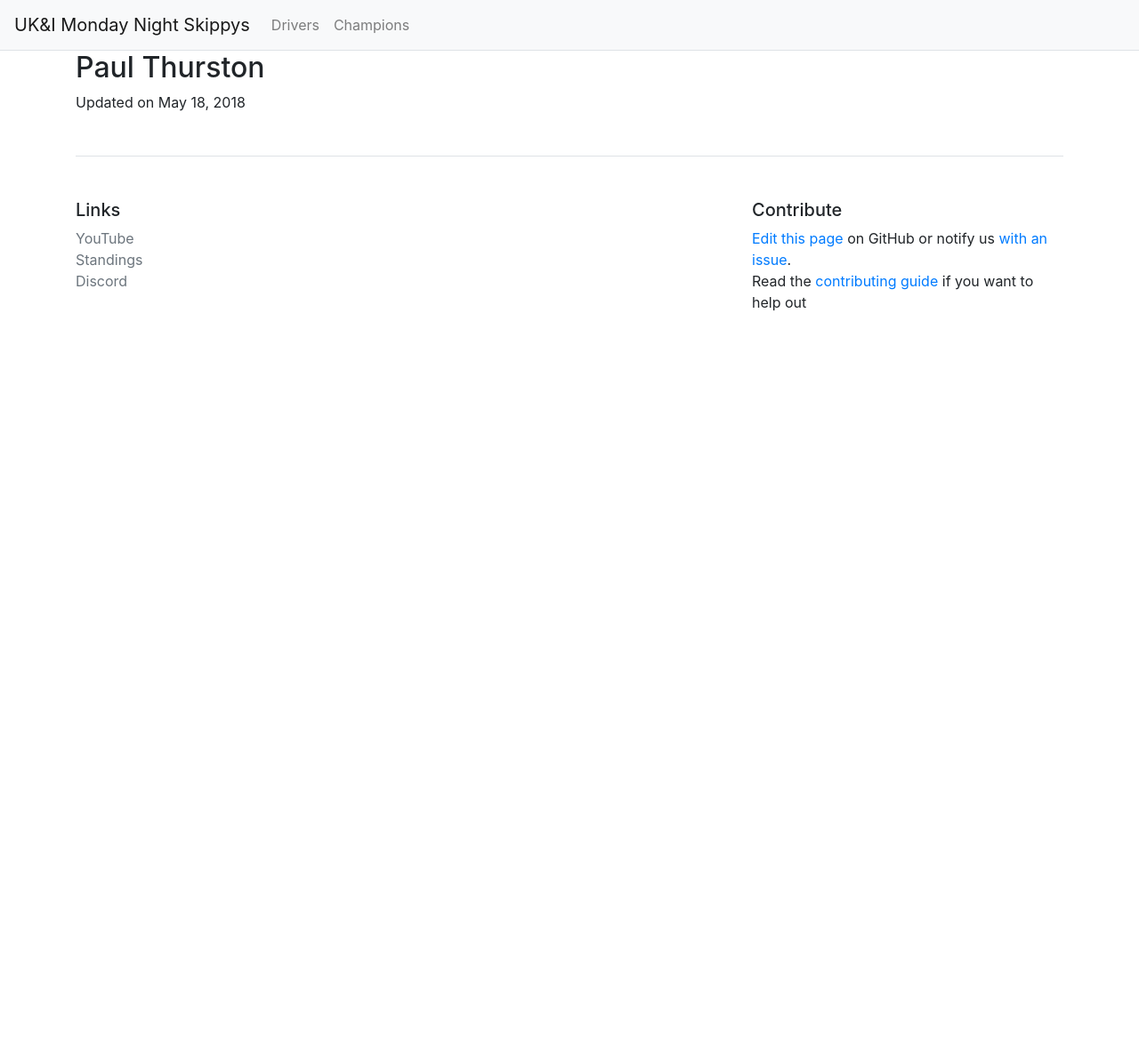
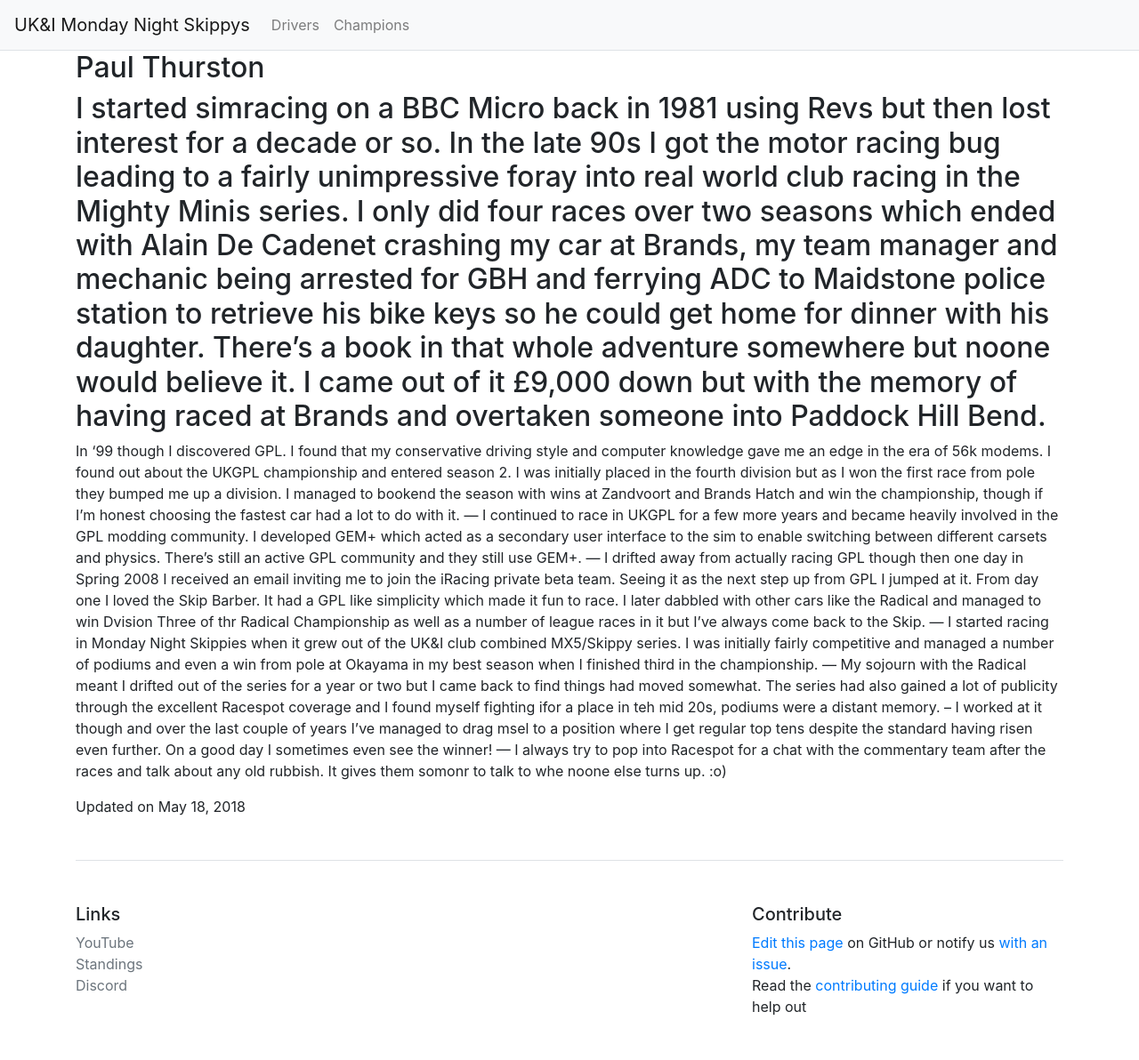
Before and after one commit to mondaynightskippys/mondaynightskippys.github.io, a Jekyll site: the page built from _drivers/paul_thurston.md, in a window 1280 px wide. Shown: the whole page at 89% size. Built offline with Jekyll 4.4.1, drawn with Linux system fonts in a browser that asks for light colours; before the commit the page ends 900 px from its top, so only the background shows below that.

Commit message:
Bio - initial version

```diff
--- a/_drivers/paul_thurston.md
+++ b/_drivers/paul_thurston.md
@@ -1,3 +1,18 @@
 ---
 title: Paul Thurston
 ---
+I started simracing on a BBC Micro back in 1981 using Revs but then lost interest for a decade or so.  In the late 90s I got the motor racing bug leading to a fairly unimpressive foray into real world club racing in the Mighty Minis series.  I only did four races over two seasons which ended with Alain De Cadenet crashing my car at Brands, my team manager and mechanic being arrested for GBH and ferrying ADC to Maidstone police station to retrieve his bike keys so he could get home for dinner with his daughter.  There's a book in that whole adventure somewhere but noone would believe it.  I came out of it £9,000 down but with the memory of having raced at Brands and overtaken someone into Paddock Hill Bend.
+---
+In '99 though I discovered GPL. I found that my conservative driving style and computer knowledge gave me an edge in the era of 56k modems.  I found out about the UKGPL championship and entered season 2.  I was initially placed in the fourth division but as I won the first race from pole they bumped me up a division.  I managed to bookend the season with wins at Zandvoort and Brands Hatch and win the championship, though if I'm honest choosing the fastest car had a lot to do with it.
+---
+I continued to race in UKGPL for a few more years and became heavily involved in the GPL modding community.  I developed GEM+ which acted as a secondary user interface to the sim to enable switching between different carsets and physics.  There's still an active GPL community and they still use GEM+.
+---
+I drifted away from actually racing GPL though then one day in Spring 2008 I received an email inviting me to join the iRacing private beta team.  Seeing it as the next step up from GPL I jumped at it.  From day one I loved the Skip Barber.  It had a GPL like simplicity which made it fun to race.  I later dabbled with other cars like the Radical and managed to win Dvision Three of thr Radical Championship as well as a number of league races in it but I've always come back to the Skip.
+---
+I started racing in Monday Night Skippies when it grew out of the UK&I club combined MX5/Skippy series.  I was initially fairly competitive and managed a number of podiums and even a win from pole at Okayama in my best season when I finished third in the championship.
+---
+My sojourn with the Radical meant I drifted out of the series for a year or two but I came back to find things had moved somewhat.  The series had also gained a lot of publicity through the excellent Racespot coverage and I found myself fighting ifor a place in teh mid 20s, podiums were a distant memory.
+--
+I worked at it though and over the last couple of years I've managed to drag msel to a position where I get regular top tens despite the standard having risen even further.  On a good day I sometimes even see the winner!
+---
+I always try to pop into Racespot for a chat with the commentary team after the races and talk about any old rubbish.  It gives them somonr to talk to whe noone else turns up. :o)
```
